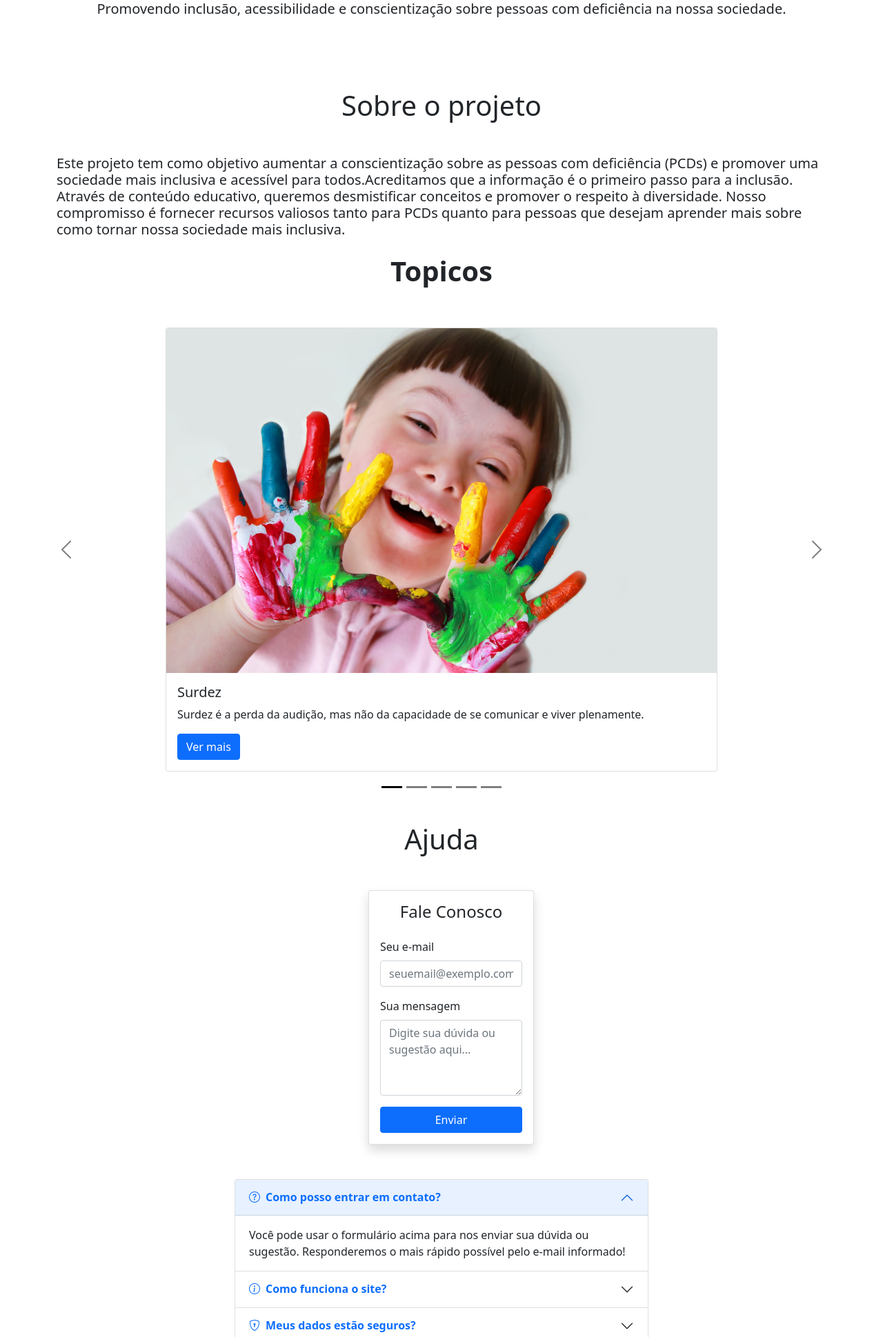
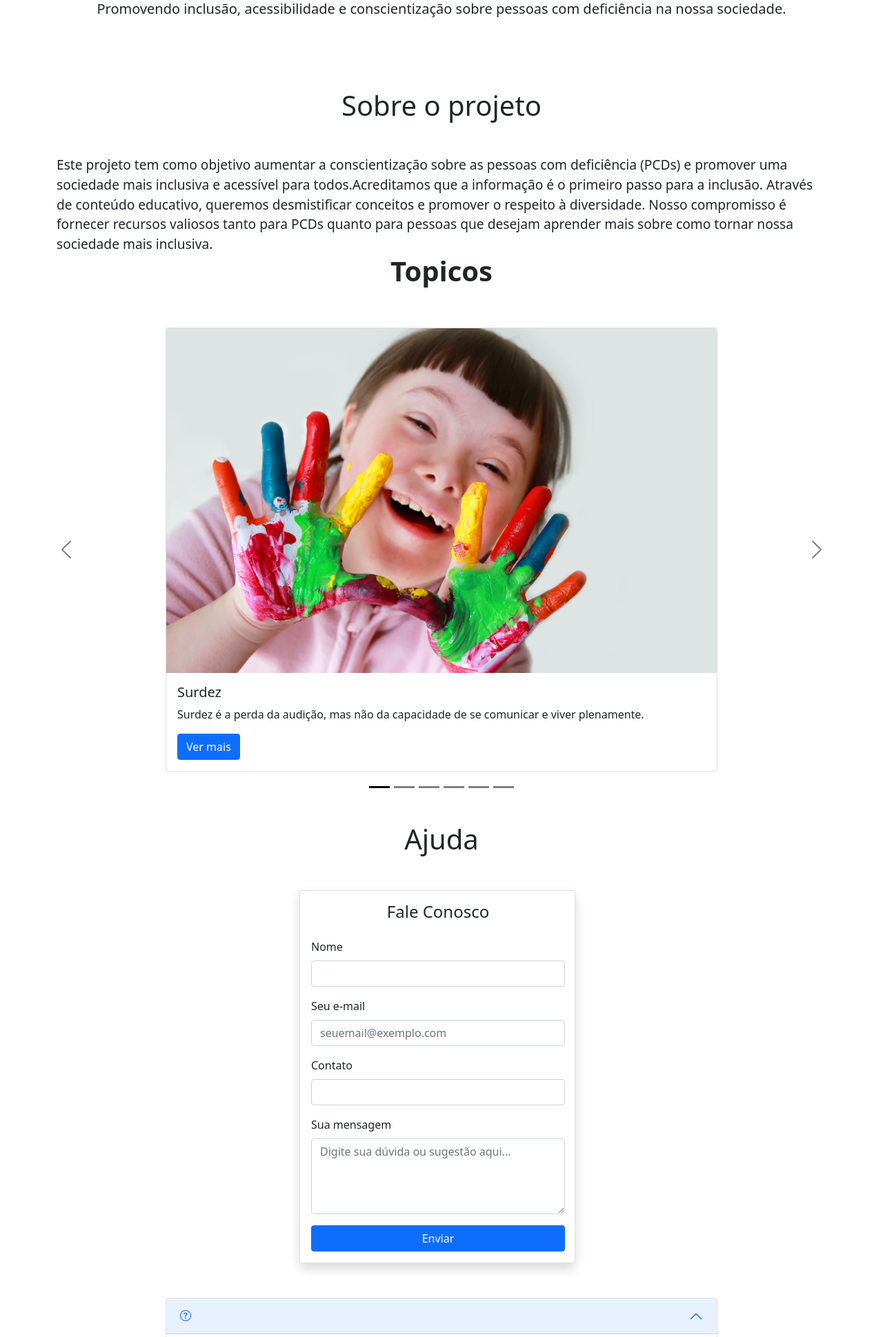
Before and after one commit to caioeli/projeto_acex, a PHP site: page /home.php in a window 1280 px wide. Shown: the part 399-2338 px from the top of the page at 69% size. Run offline with PHP 8.4, Linux system fonts and the light colour scheme; data that the repository does not hold is empty; some libraries are stand-ins or nearby versions.

Commit message:
feat- conexão com o banco

```diff
--- /dev/null
+++ b/controller/conexao.php
@@ -0,0 +1,8 @@
+<?php
+define('HOST', 'ec2-3-131-141-8.us-east-2.compute.amazonaws.com');
+define('USUARIO', 'root');
+define('SENHA', 'Senha@123');
+define('DB', 'comunica_mais');
+
+$conexao = mysqli_connect(HOST, USUARIO, SENHA, DB) or die ('Não foi possível conectar');
+?>
--- /dev/null
+++ b/controller/mensagem.php
@@ -0,0 +1,13 @@
+<?php
+	if (isset($_SESSION['mensagem'])):
+?>
+
+<div class="alert alert-warning alert-dismissible fade show" role="alert">
+	<?= $_SESSION['mensagem']; ?>
+	<button type="button" class="btn-close" data-bs-dismiss="alert" aria-label="Close"></button>
+</div>
+
+<?php
+	unset($_SESSION['mensagem']);
+	endif;
+?>
--- a/css/style.css
+++ b/css/style.css
@@ -1,9 +1,9 @@
 
 .logo {
-    text-transform: uppercase; /* Deixa o texto em letras maiúsculas */    text-shadow: 2px 2px 4px rgba(0, 0, 0, 0.2); /* Adiciona uma sombra leve ao texto */
+    text-transform: uppercase; /* Deixa o texto em letras maiúsculas */
+    text-shadow: 2px 2px 4px rgba(0, 0, 0, 0.2); /* Adiciona uma sombra leve ao texto */
     text-decoration: none;
     transition: color 0.3s ease, transform 0.3s ease; /* Adiciona uma transição suave */
-
 }
 
 .logo:hover {
--- a/includes/header.php
+++ b/includes/header.php
@@ -1,3 +1,8 @@
+<?php
+session_start();
+require '../controller/conexao.php';
+?>
+
 <!DOCTYPE html>
 <html lang="pt-br">
 <head>
@@ -10,16 +15,13 @@
 </head>
 <body>
 
-
-
 <header>
   <nav class="navbar navbar-expand-lg navbar-light" style="background-color:rgb(168, 110, 207);">
 
     <div class="container-fluid">
-        <img src="../img/logo.png" alt="Logo do site" style="margin-right: 10px; width: 100px; height: 45px;">
-
+        <img href="/projeto_acex/view/home.php" src="../img/logo.png" alt="Logo do site" style="margin-right: 10px; width: 100px; height: 45px;">
        <button class="navbar-toggler"  type="button" data-bs-toggle="collapse" data-bs-target="#navbarText" aria-controls="navbarText" aria-expanded="false" aria-label="Toggle navigation">
-        <span class="navbar-toggler-icon"></span>
+        <span href="" class="navbar-toggler-icon"></span>
       </button>
 
       <div class="collapse navbar-collapse justify-content-end" id="navbarText">
--- a/view/ajuda.php
+++ b/view/ajuda.php
@@ -1,32 +1,41 @@
+<link rel="stylesheet" href="../css/style.css">
+  <?php include('../controller/mensagem.php'); ?>
 
 <h1 class="text-center my-4">Ajuda</h1>
-
-<div class="container mt-3 mx-auto" style="max-width: 300px;">
-  <div class="card shadow">
-    <div class="card-body">
+<div class="container mt-3 mx-auto" style="max-width: 500px;">
+  <div class="card shadow"style="width: 400px;">
+    <div class="card-body" style="width: 400px;">
       <h4 class="card-title mb-4 text-center">Fale Conosco</h4>
       <form>
         <div class="mb-3">
-          <label for="emailAjuda" class="form-label">Seu e-mail</label>
+          <label for="emailAjuda" nome="nome" class="form-label">Nome</label>
+          <input type="email" class="form-control" id="emailAjuda" placeholder="" required>
+        </div>
+        <div class="mb-3">
+          <label for="emailAjuda" nome="email" class="form-label">Seu e-mail</label>
           <input type="email" class="form-control" id="emailAjuda" placeholder="seuemail@exemplo.com" required>
         </div>
         <div class="mb-3">
-          <label for="mensagemAjuda" class="form-label">Sua mensagem</label>
+          <label for="emailAjuda" nome="contato" class="form-label">Contato</label>
+          <input type="telefone" class="form-control" id="emailAjuda" placeholder="" required>
+        </div>
+        <div class="mb-3">
+          <label for="mensagemAjuda" nome="mensagem" class="form-label">Sua mensagem</label>
           <textarea class="form-control" id="mensagemAjuda" rows="4" placeholder="Digite sua dúvida ou sugestão aqui..." required></textarea>
         </div>
         <div class="d-grid">
-          <button type="submit" class="btn btn-primary">Enviar</button>
+          <button type="submit" name= "enviar" class="btn btn-primary">Enviar</button>
         </div>
       </form>
     </div>
   </div>
 </div>
 
-<div class="accordion my-4" id="accordionExample" style="max-width: 600px; margin: 0 auto;">
+<div class="accordion my-4" id="accordion" style="max-width: 800px; margin: 0 auto;">
   <div class="accordion-item">
     <h2 class="accordion-header" id="headingOne">
       <button class="accordion-button fw-bold text-primary" type="button" data-bs-toggle="collapse" data-bs-target="#collapseOne" aria-expanded="true" aria-controls="collapseOne">
-        <i class="bi bi-question-circle me-2"></i> Como posso entrar em contato?
+        <i class="bi bi-question-circle me-2"></i>
       </button>
     </h2>
     <div id="collapseOne" class="accordion-collapse collapse show" aria-labelledby="headingOne" data-bs-parent="#accordionExample">
--- a/view/home.php
+++ b/view/home.php
@@ -1,3 +1,4 @@
+
 <!DOCTYPE html>
 <html lang="pt-br">
 <head>
@@ -12,15 +13,16 @@
 
 <?php include '../includes/header.php'; ?>
 
+
 <div class="container-sm" style="margin-top:100px" >
+
     <div class="row justify-content-center text-center mt-5 mb-5">
         <div class="col-sm-12 d-flex flex-wrap justify-content-center align-items-center" >
             <h1 style="margin-top:50px;" aria-label="Bem-vindo ao Comunica+" >Bem-vindo ao Comunica+</h1>
-            <img  src="../img/acessibilidade.png" alt="Logo do site" style="width: 300px; height: 300px; ">
+            <img src="../img/acessibilidade.png" alt="Logo do site" style="width: 300px; height: 300px; ">
             <h5 aria-label="Promovendo inclusão, acessibilidade e conscientização sobre pessoas com deficiência na nossa sociedade." >
                 Promovendo inclusão, acessibilidade e conscientização sobre pessoas com deficiência na nossa sociedade.
             </h5>
-
         </div>
     </div>
 
@@ -30,30 +32,24 @@
 <div class="container">
   <div class="row">
   <h1 class="justify-content-center text-center mt-5 mb-5" aria-label="Sobre o projeto"> Sobre o projeto</h1>
-    <h5 aria-label="Este projeto tem como objetivo aumentar a conscientização sobre as pessoas com deficiência (PCDs)
-    e promover uma sociedade mais inclusiva e acessível para todos.Acreditamos que a informação é o primeiro passo
-    para a inclusão. Através de conteúdo educativo, queremos desmistificar conceitos e promover o respeito à diversidade.
-    Nosso compromisso é fornecer recursos valiosos tanto para PCDs quanto para pessoas que desejam aprender mais sobre
-    como tornar nossa sociedade mais inclusiva.">
+    <text class="text-justify" style="font-size: 1.2rem; line-height: 1.5;">
     Este projeto tem como objetivo aumentar a conscientização sobre as pessoas com deficiência (PCDs)
     e promover uma sociedade mais inclusiva e acessível para todos.Acreditamos que a informação é o primeiro passo
     para a inclusão. Através de conteúdo educativo, queremos desmistificar conceitos e promover o respeito à diversidade.
     Nosso compromisso é fornecer recursos valiosos tanto para PCDs quanto para pessoas que desejam aprender mais sobre
-    como tornar nossa sociedade mais inclusiva.</h5>
+    como tornar nossa sociedade mais inclusiva.</text>
     <br>
     <br>
     <br>
     <br>
     <br>
     <br>
-
   </div>
 </div>
 
 <?php include '../view/topicos.php'; ?>
 <?php include '../view/ajuda.php'; ?>
+<?php include '../includes/footer.php'; ?>
 
-<img  src="../img/desenvolvimento.avif" alt="Logo do site" style="margin-left: 450px;  margin-bottom:250px; margin-top:150px; alingn:center; ">
-<?php include '../includes/footer.php'; ?>
 </body>
 </html>
--- a/view/topicos.php
+++ b/view/topicos.php
@@ -11,6 +11,7 @@
     <button type="button" data-bs-target="#carouselTopicos" data-bs-slide-to="2" aria-label="Slide 3"></button>
     <button type="button" data-bs-target="#carouselTopicos" data-bs-slide-to="3" aria-label="Slide 4"></button>
     <button type="button" data-bs-target="#carouselTopicos" data-bs-slide-to="4" aria-label="Slide 5"></button>
+    <button type="button" data-bs-target="#carouselTopicos" data-bs-slide-to="5" aria-label="Slide 5"></button>
   </div>
 
   <div class="carousel-inner" id="carouselTopicos">
@@ -80,6 +81,19 @@
     </div>
   </div>
 
+    <div class="carousel-item" >
+    <div class="d-flex justify-content-center">
+      <div class="card" style="width: 50rem;">
+        <img src="../img/cego.webp" class="card-img-top " alt="...">
+        <div class="card-body">
+          <h5 class="card-title">Surdez</h5>
+          <p class="card-text">Surdez é a perda da audição, mas não da capacidade de se comunicar e viver plenamente.</p>
+          <a href="/projeto_acex/view/cardSurdez.php" class="btn btn-primary">Ver mais</a>
+        </div>
+      </div>
+    </div>
+  </div>
+
 </div>
 
 <button class="carousel-control-prev" type="button" data-bs-target="#carouselTopicos" data-bs-slide="prev">
@@ -90,4 +104,5 @@
   <span class="carousel-control-next-icon"></span>
   <span class="visually"></span>
 </button>
+
 </div>
```
Also changed, not shown: controller/acoes.php (added, +22 -0 lines), includes/ondas.php (added, +45 -0 lines). Lines whose indentation alone changed are shown as unchanged.
